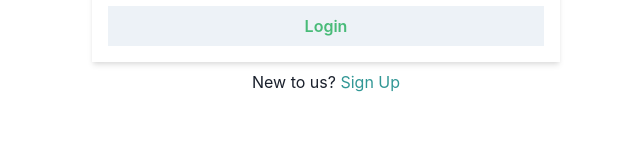
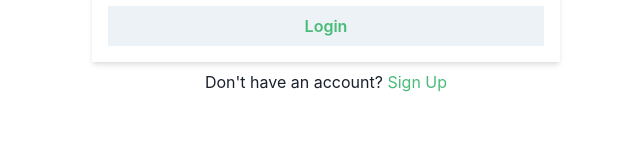
Before and after one commit to RdotSilva/TypeScript-React-Media-Release-Notifier-UI, a React (Create React App) app: page /login in a window 1280 px wide. Shown: the part 430-590 px from the top of the page, without its empty margins (314-954 px from the left). Built offline with nearby package versions, Linux system fonts and the light colour scheme.

Commit message:
Fix sign up link

```diff
--- a/src/pages/Login/Login.tsx
+++ b/src/pages/Login/Login.tsx
@@ -82,8 +82,8 @@ const Login = () => {
         </Box>
       </Stack>
       <Box>
-        New to us?{" "}
-        <Link color="teal.500" href="#">
+        Don't have an account?{" "}
+        <Link color="green.400" href="signup">
           Sign Up
         </Link>
       </Box>
```
